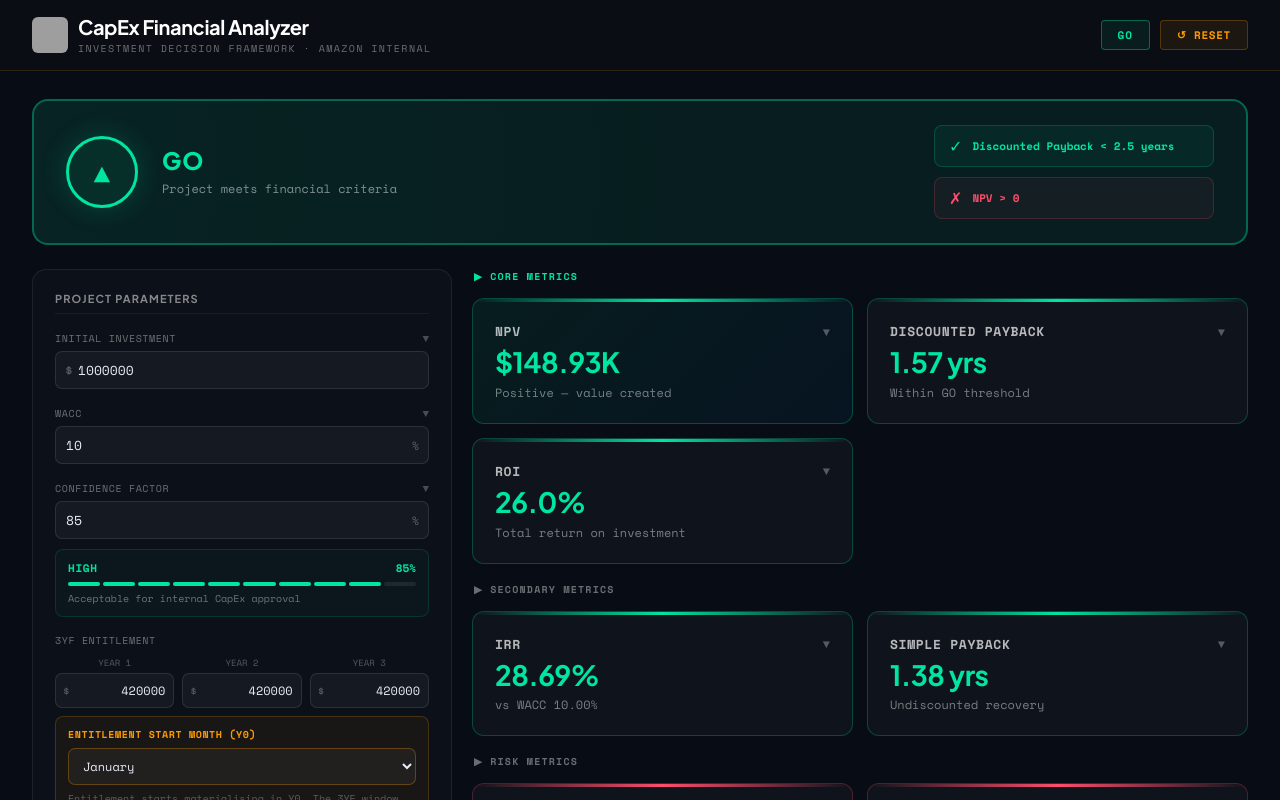
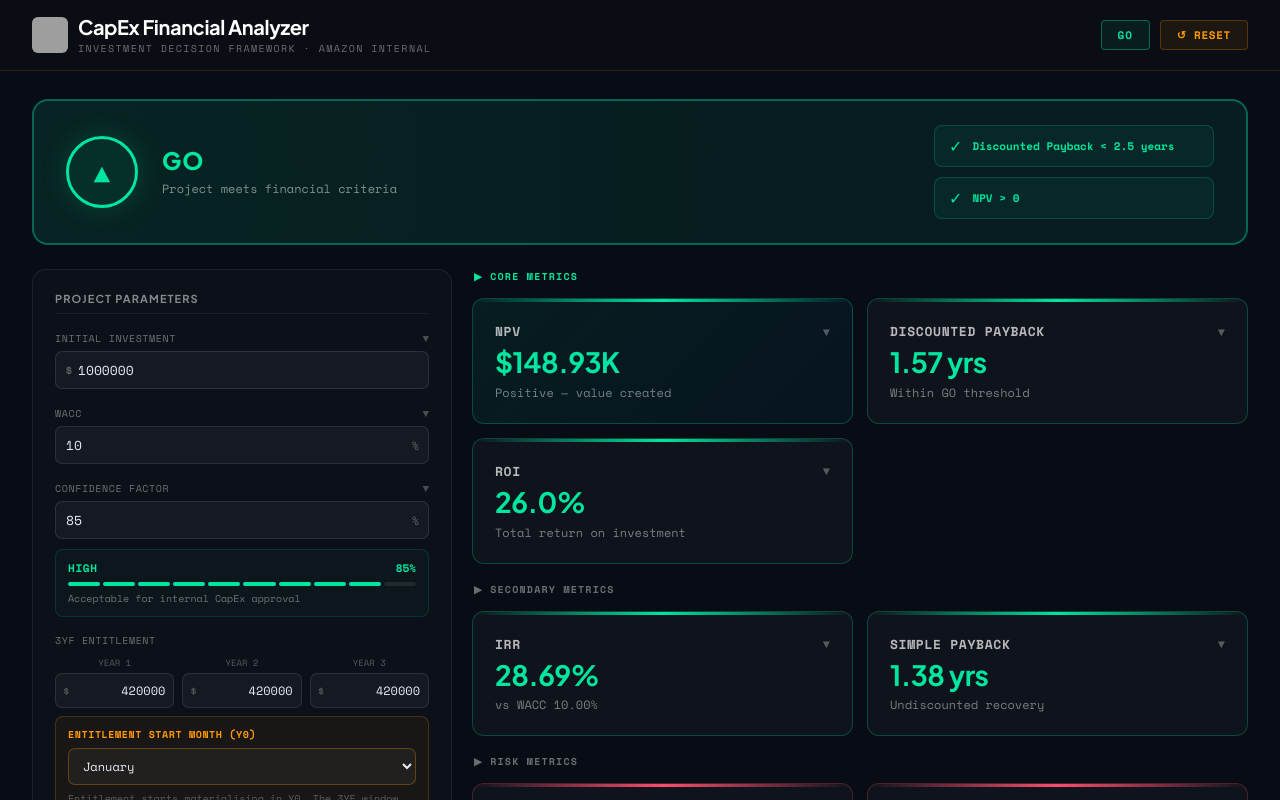
Before and after one commit to alexabellana/capex-analyzer, a React (Vite) app: page / in a window 1280 px wide. Shown: the top 800 px of the page. Built offline with nearby package versions, Linux system fonts and the light colour scheme; grey boxes are pictures that could not be loaded.

Commit message:
Update App.jsx

```diff
--- a/src/App.jsx
+++ b/src/App.jsx
@@ -198,7 +198,7 @@ const InputField = ({ label, value, onChange, isRate = false, integerRate = fals
 
 // ─── GoNoGo Banner ────────────────────────────────────────────────────────────
 
-const GoNoGoBanner = ({ verdictKey, dPayback, confidenceNPV }) => {
+const GoNoGoBanner = ({ verdictKey, dPayback, npv }) => {
   const cfg = VERDICT_CONFIG[verdictKey] || VERDICT_CONFIG["NO-GO"];
   return (
     <div style={{ background: cfg.bg, border: `2px solid ${cfg.border}`, borderRadius: 16, padding: "24px 32px", display: "flex", alignItems: "center", gap: 24, position: "relative", overflow: "hidden" }}>
@@ -213,7 +213,7 @@ const GoNoGoBanner = ({ verdictKey, dPayback, confidenceNPV }) => {
       <div style={{ display: "flex", flexDirection: "column", gap: 10, flexShrink: 0, minWidth: 280 }}>
         {[
           { label: "Discounted Payback < 2.5 years", ok: dPayback !== null && dPayback < 2.5 },
-          { label: "NPV > 0", ok: confidenceNPV !== null && confidenceNPV > 0 },
+          { label: "NPV > 0", ok: npv !== null && npv > 0 },
         ].map(({ label, ok }) => (
           <div key={label} style={{ display: "flex", alignItems: "center", gap: 10, background: ok ? "rgba(0,229,160,0.06)" : "rgba(255,77,109,0.06)", border: `1px solid ${ok ? "rgba(0,229,160,0.2)" : "rgba(255,77,109,0.2)"}`, borderRadius: 8, padding: "8px 14px" }}>
             <span style={{ fontSize: 16, color: ok ? "#00e5a0" : "#ff4d6d", flexShrink: 0 }}>{ok ? "✓" : "✗"}</span>
@@ -371,7 +371,7 @@ export default function CapExAnalyzer() {
         <div style={{ maxWidth: 1400, margin: "0 auto", padding: "28px 32px", display: "flex", flexDirection: "column", gap: 24 }}>
 
           {/* Banner */}
-          <GoNoGoBanner verdictKey={verdictKey} dPayback={m?.dPayback ?? null} confidenceNPV={m?.confidenceNPV ?? null} />
+          <GoNoGoBanner verdictKey={verdictKey} dPayback={m?.dPayback ?? null} npv={m?.npv ?? null} />
 
           {/* Main grid */}
           <div style={{ display: "grid", gridTemplateColumns: "420px 1fr", gap: 20 }}>
```
